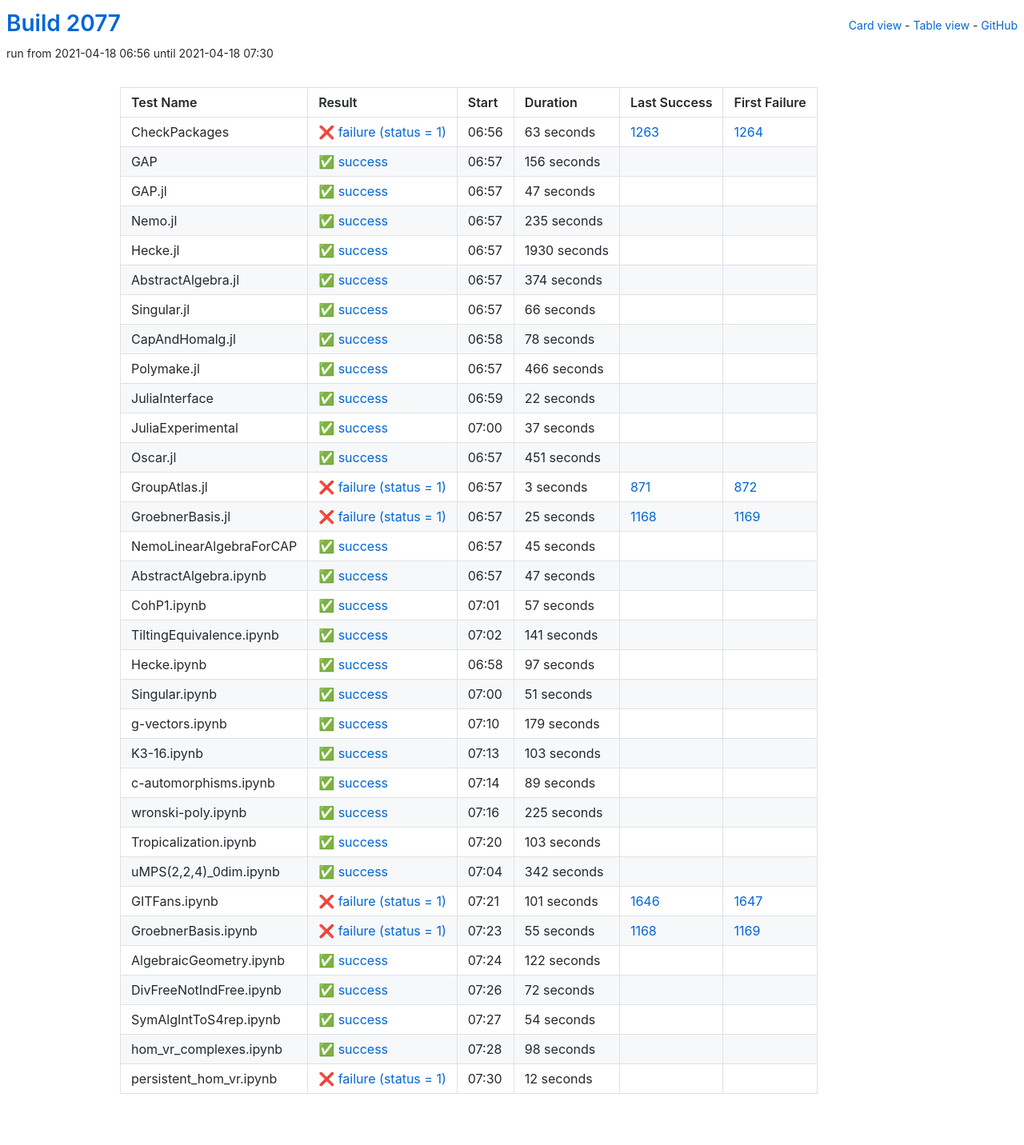
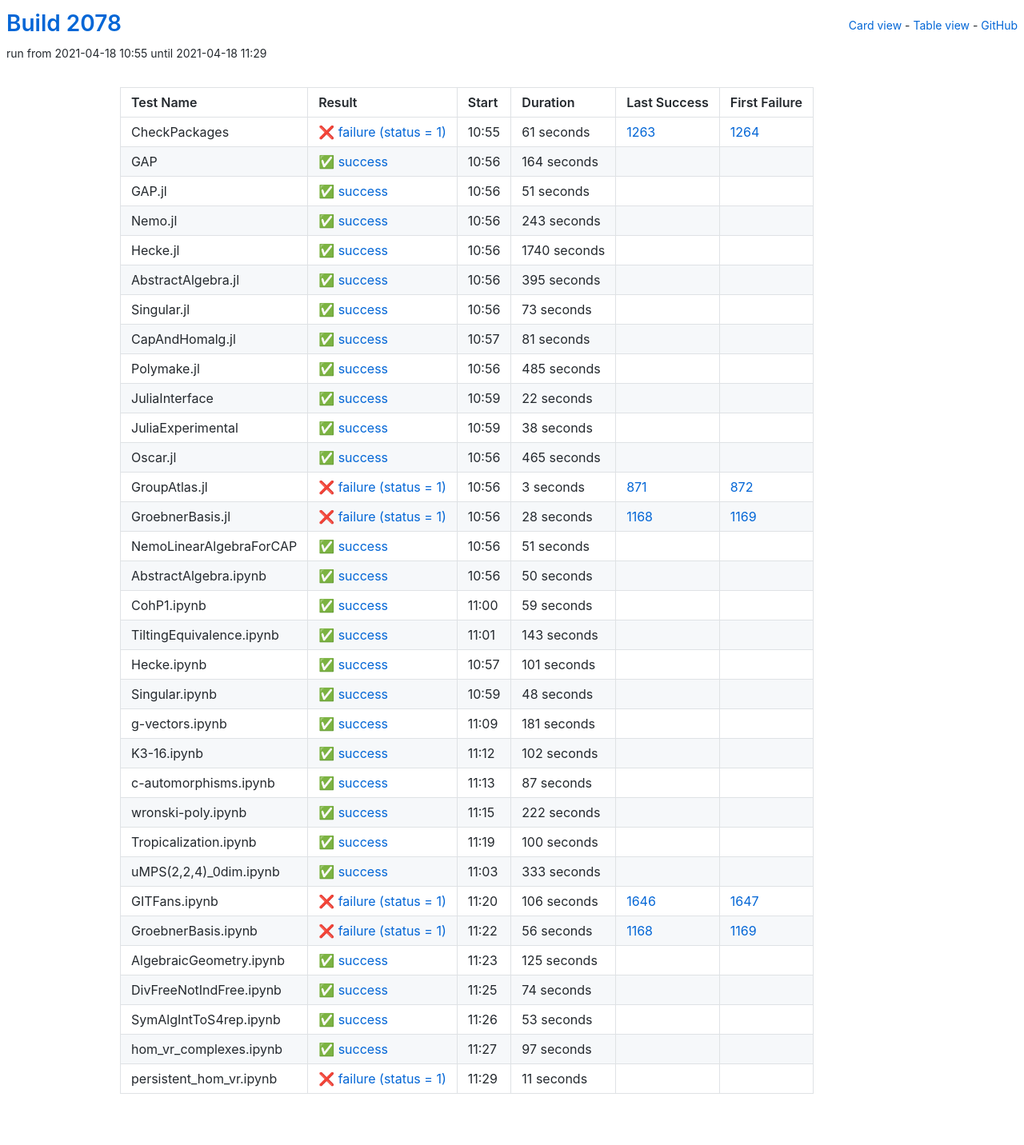
Before and after one commit to oscar-system/oscar-ci-status-stable, a Jekyll site: the page built from table.html, in a window 1280 px wide. Shown: the whole page at 80% size. Built offline with Jekyll 4.4.1, drawn with Linux system fonts in a browser that asks for light colours.

Commit message:
Build #2078

```diff
--- a/_data/ci.yml
+++ b/_data/ci.yml
@@ -1,6 +1,6 @@
 ---
-build: 2077
-build_url: https://oscarci.mathematik.uni-kl.de/job/oscar-stable/2077/
+build: 2078
+build_url: https://oscarci.mathematik.uni-kl.de/job/oscar-stable/2078/
 job: oscar-stable
 organization: oscar-system
 repo: oscar-ci-status-stable
@@ -8,116 +8,116 @@ repourl: https://github.com/oscar-system/oscar-ci-status-stable
 tests:
 - name: CheckPackages
   id: checkpackages
-  log: https://oscarci.mathematik.uni-kl.de/job/oscar-stable/2077/artifact/logs/build-2077/CheckPackages.log
-  start: 2021-04-18 06:56
+  log: https://oscarci.mathematik.uni-kl.de/job/oscar-stable/2078/artifact/logs/build-2078/CheckPackages.log
+  start: 2021-04-18 10:55
   success: false
   exitcode: 1
   status: failure
-  duration: 63
+  duration: 61
   last_success: 1263
   last_success_url: https://oscarci.mathematik.uni-kl.de/job/oscar-stable/1263/
   first_failure: 1264
   first_failure_url: https://oscarci.mathematik.uni-kl.de/job/oscar-stable/1264/
 - name: GAP
   id: gap
-  log: https://oscarci.mathematik.uni-kl.de/job/oscar-stable/2077/artifact/logs/build-2077/GAP.log
-  start: 2021-04-18 06:57
+  log: https://oscarci.mathematik.uni-kl.de/job/oscar-stable/2078/artifact/logs/build-2078/GAP.log
+  start: 2021-04-18 10:56
   success: true
   exitcode: 0
   status: success
-  duration: 156
+  duration: 164
   last_success: false
   last_success_url:
   first_failure: false
   first_failure_url:
 - name: GAP.jl
   id: gap-jl
-  log: https://oscarci.mathematik.uni-kl.de/job/oscar-stable/2077/artifact/logs/build-2077/GAP.jl.log
-  start: 2021-04-18 06:57
+  log: https://oscarci.mathematik.uni-kl.de/job/oscar-stable/2078/artifact/logs/build-2078/GAP.jl.log
+  start: 2021-04-18 10:56
   success: true
   exitcode: 0
   status: success
-  duration: 47
+  duration: 51
   last_success: false
   last_success_url:
   first_failure: false
   first_failure_url:
 - name: Nemo.jl
   id: nemo-jl
-  log: https://oscarci.mathematik.uni-kl.de/job/oscar-stable/2077/artifact/logs/build-2077/Nemo.jl.log
-  start: 2021-04-18 06:57
+  log: https://oscarci.mathematik.uni-kl.de/job/oscar-stable/2078/artifact/logs/build-2078/Nemo.jl.log
+  start: 2021-04-18 10:56
   success: true
   exitcode: 0
   status: success
-  duration: 235
+  duration: 243
   last_success: false
   last_success_url:
   first_failure: false
   first_failure_url:
 - name: Hecke.jl
   id: hecke-jl
-  log: https://oscarci.mathematik.uni-kl.de/job/oscar-stable/2077/artifact/logs/build-2077/Hecke.jl.log
-  start: 2021-04-18 06:57
+  log: https://oscarci.mathematik.uni-kl.de/job/oscar-stable/2078/artifact/logs/build-2078/Hecke.jl.log
+  start: 2021-04-18 10:56
   success: true
   exitcode: 0
   status: success
-  duration: 1930
+  duration: 1740
   last_success: false
   last_success_url:
   first_failure: false
   first_failure_url:
 - name: AbstractAlgebra.jl
   id: abstractalgebra-jl
-  log: https://oscarci.mathematik.uni-kl.de/job/oscar-stable/2077/artifact/logs/build-2077/AbstractAlgebra.jl.log
-  start: 2021-04-18 06:57
+  log: https://oscarci.mathematik.uni-kl.de/job/oscar-stable/2078/artifact/logs/build-2078/AbstractAlgebra.jl.log
+  start: 2021-04-18 10:56
   success: true
   exitcode: 0
   status: success
-  duration: 374
+  duration: 395
   last_success: false
   last_success_url:
   first_failure: false
   first_failure_url:
 - name: Singular.jl
   id: singular-jl
-  log: https://oscarci.mathematik.uni-kl.de/job/oscar-stable/2077/artifact/logs/build-2077/Singular.jl.log
-  start: 2021-04-18 06:57
+  log: https://oscarci.mathematik.uni-kl.de/job/oscar-stable/2078/artifact/logs/build-2078/Singular.jl.log
+  start: 2021-04-18 10:56
   success: true
   exitcode: 0
   status: success
-  duration: 66
+  duration: 73
   last_success: false
   last_success_url:
   first_failure: false
   first_failure_url:
 - name: CapAndHomalg.jl
   id: capandhomalg-jl
-  log: https://oscarci.mathematik.uni-kl.de/job/oscar-stable/2077/artifact/logs/build-2077/CapAndHomalg.jl.log
-  start: 2021-04-18 06:58
+  log: https://oscarci.mathematik.uni-kl.de/job/oscar-stable/2078/artifact/logs/build-2078/CapAndHomalg.jl.log
+  start: 2021-04-18 10:57
   success: true
   exitcode: 0
   status: success
-  duration: 78
+  duration: 81
   last_success: false
   last_success_url:
   first_failure: false
   first_failure_url:
 - name: Polymake.jl
   id: polymake-jl
-  log: https://oscarci.mathematik.uni-kl.de/job/oscar-stable/2077/artifact/logs/build-2077/Polymake.jl.log
-  start: 2021-04-18 06:57
+  log: https://oscarci.mathematik.uni-kl.de/job/oscar-stable/2078/artifact/logs/build-2078/Polymake.jl.log
+  start: 2021-04-18 10:56
   success: true
   exitcode: 0
   status: success
-  duration: 466
+  duration: 485
   last_success: false
   last_success_url:
   first_failure: false
   first_failure_url:
 - name: JuliaInterface
   id: juliainterface
-  log: https://oscarci.mathematik.uni-kl.de/job/oscar-stable/2077/artifact/logs/build-2077/JuliaInterface.log
-  start: 2021-04-18 06:59
+  log: https://oscarci.mathematik.uni-kl.de/job/oscar-stable/2078/artifact/logs/build-2078/JuliaInterface.log
+  start: 2021-04-18 10:59
   success: true
   exitcode: 0
   status: success
@@ -128,32 +128,32 @@ tests:
   first_failure_url:
 - name: JuliaExperimental
   id: juliaexperimental
-  log: https://oscarci.mathematik.uni-kl.de/job/oscar-stable/2077/artifact/logs/build-2077/JuliaExperimental.log
-  start: 2021-04-18 07:00
+  log: https://oscarci.mathematik.uni-kl.de/job/oscar-stable/2078/artifact/logs/build-2078/JuliaExperimental.log
+  start: 2021-04-18 10:59
   success: true
   exitcode: 0
   status: success
-  duration: 37
+  duration: 38
   last_success: false
   last_success_url:
   first_failure: false
   first_failure_url:
 - name: Oscar.jl
   id: oscar-jl
-  log: https://oscarci.mathematik.uni-kl.de/job/oscar-stable/2077/artifact/logs/build-2077/Oscar.jl.log
-  start: 2021-04-18 06:57
+  log: https://oscarci.mathematik.uni-kl.de/job/oscar-stable/2078/artifact/logs/build-2078/Oscar.jl.log
+  start: 2021-04-18 10:56
   success: true
   exitcode: 0
   status: success
-  duration: 451
+  duration: 465
   last_success: false
   last_success_url:
   first_failure: false
   first_failure_url:
 - name: GroupAtlas.jl
   id: groupatlas-jl
-  log: https://oscarci.mathematik.uni-kl.de/job/oscar-stable/2077/artifact/logs/build-2077/GroupAtlas.jl.log
-  start: 2021-04-18 06:57
+  log: https://oscarci.mathematik.uni-kl.de/job/oscar-stable/2078/artifact/logs/build-2078/GroupAtlas.jl.log
+  start: 2021-04-18 10:56
   success: false
   exitcode: 1
   status: failure
@@ -164,68 +164,224 @@ tests:
   first_failure_url: https://oscarci.mathematik.uni-kl.de/job/oscar-stable/872/
 - name: GroebnerBasis.jl
   id: groebnerbasis-jl
-  log: https://oscarci.mathematik.uni-kl.de/job/oscar-stable/2077/artifact/logs/build-2077/GroebnerBasis.jl.log
-  start: 2021-04-18 06:57
+  log: https://oscarci.mathematik.uni-kl.de/job/oscar-stable/2078/artifact/logs/build-2078/GroebnerBasis.jl.log
+  start: 2021-04-18 10:56
   success: false
   exitcode: 1
   status: failure
-  duration: 25
+  duration: 28
   last_success: 1168
   last_success_url: https://oscarci.mathematik.uni-kl.de/job/oscar-stable/1168/
   first_failure: 1169
   first_failure_url: https://oscarci.mathematik.uni-kl.de/job/oscar-stable/1169/
 - name: NemoLinearAlgebraForCAP
   id: nemolinearalgebraforcap
-  log: https://oscarci.mathematik.uni-kl.de/job/oscar-stable/2077/artifact/logs/build-2077/NemoLinearAlgebraForCAP.log
-  start: 2021-04-18 06:57
+  log: https://oscarci.mathematik.uni-kl.de/job/oscar-stable/2078/artifact/logs/build-2078/NemoLinearAlgebraForCAP.log
+  start: 2021-04-18 10:56
   success: true
   exitcode: 0
   status: success
-  duration: 45
+  duration: 51
   last_success: false
   last_success_url:
   first_failure: false
   first_failure_url:
 - name: AbstractAlgebra.ipynb
   id: abstractalgebra-ipynb
-  log: https://oscarci.mathematik.uni-kl.de/job/oscar-stable/2077/artifact/logs/build-2077/AbstractAlgebra.ipynb.log
-  start: 2021-04-18 06:57
+  log: https://oscarci.mathematik.uni-kl.de/job/oscar-stable/2078/artifact/logs/build-2078/AbstractAlgebra.ipynb.log
+  start: 2021-04-18 10:56
   success: true
   exitcode: 0
   status: success
-  duration: 47
+  duration: 50
   last_success: false
   last_success_url:
   first_failure: false
   first_failure_url:
 - name: CohP1.ipynb
   id: cohp1-ipynb
-  log: https://oscarci.mathematik.uni-kl.de/job/oscar-stable/2077/artifact/logs/build-2077/CohP1.ipynb.log
-  start: 2021-04-18 07:01
+  log: https://oscarci.mathematik.uni-kl.de/job/oscar-stable/2078/artifact/logs/build-2078/CohP1.ipynb.log
+  start: 2021-04-18 11:00
   success: true
   exitcode: 0
   status: success
-  duration: 57
+  duration: 59
   last_success: false
   last_success_url:
   first_failure: false
   first_failure_url:
 - name: TiltingEquivalence.ipynb
   id: tiltingequivalence-ipynb
-  log: https://oscarci.mathematik.uni-kl.de/job/oscar-stable/2077/artifact/logs/build-2077/TiltingEquivalence.ipynb.log
-  start: 2021-04-18 07:02
+  log: https://oscarci.mathematik.uni-kl.de/job/oscar-stable/2078/artifact/logs/build-2078/TiltingEquivalence.ipynb.log
+  start: 2021-04-18 11:01
   success: true
   exitcode: 0
   status: success
-  duration: 141
+  duration: 143
   last_success: false
   last_success_url:
   first_failure: false
   first_failure_url:
 - name: Hecke.ipynb
   id: hecke-ipynb
-  log: https://oscarci.mathematik.uni-kl.de/job/oscar-stable/2077/artifact/logs/build-2077/Hecke.ipynb.log
-  start: 2021-04-18 06:58
+  log: https://oscarci.mathematik.uni-kl.de/job/oscar-stable/2078/artifact/logs/build-2078/Hecke.ipynb.log
+  start: 2021-04-18 10:57
+  success: true
+  exitcode: 0
+  status: success
+  duration: 101
+  last_success: false
+  last_success_url:
+  first_failure: false
+  first_failure_url:
+- name: Singular.ipynb
+  id: singular-ipynb
+  log: https://oscarci.mathematik.uni-kl.de/job/oscar-stable/2078/artifact/logs/build-2078/Singular.ipynb.log
+  start: 2021-04-18 10:59
+  success: true
+  exitcode: 0
+  status: success
+  duration: 48
+  last_success: false
+  last_success_url:
+  first_failure: false
+  first_failure_url:
+- name: g-vectors.ipynb
+  id: g-vectors-ipynb
+  log: https://oscarci.mathematik.uni-kl.de/job/oscar-stable/2078/artifact/logs/build-2078/g-vectors.ipynb.log
+  start: 2021-04-18 11:09
+  success: true
+  exitcode: 0
+  status: success
+  duration: 181
+  last_success: false
+  last_success_url:
+  first_failure: false
+  first_failure_url:
+- name: K3-16.ipynb
+  id: k3-16-ipynb
+  log: https://oscarci.mathematik.uni-kl.de/job/oscar-stable/2078/artifact/logs/build-2078/K3-16.ipynb.log
+  start: 2021-04-18 11:12
+  success: true
+  exitcode: 0
+  status: success
+  duration: 102
+  last_success: false
+  last_success_url:
+  first_failure: false
+  first_failure_url:
+- name: c-automorphisms.ipynb
+  id: c-automorphisms-ipynb
+  log: https://oscarci.mathematik.uni-kl.de/job/oscar-stable/2078/artifact/logs/build-2078/c-automorphisms.ipynb.log
+  start: 2021-04-18 11:13
+  success: true
+  exitcode: 0
+  status: success
+  duration: 87
+  last_success: false
+  last_success_url:
+  first_failure: false
+  first_failure_url:
+- name: wronski-poly.ipynb
+  id: wronski-poly-ipynb
+  log: https://oscarci.mathematik.uni-kl.de/job/oscar-stable/2078/artifact/logs/build-2078/wronski-poly.ipynb.log
+  start: 2021-04-18 11:15
+  success: true
+  exitcode: 0
+  status: success
+  duration: 222
+  last_success: false
+  last_success_url:
+  first_failure: false
+  first_failure_url:
+- name: Tropicalization.ipynb
+  id: tropicalization-ipynb
+  log: https://oscarci.mathematik.uni-kl.de/job/oscar-stable/2078/artifact/logs/build-2078/Tropicalization.ipynb.log
+  start: 2021-04-18 11:19
+  success: true
+  exitcode: 0
+  status: success
+  duration: 100
+  last_success: false
+  last_success_url:
+  first_failure: false
+  first_failure_url:
+- name: uMPS(2,2,4)_0dim.ipynb
+  id: umps-2-2-4-0dim-ipynb
+  log: https://oscarci.mathematik.uni-kl.de/job/oscar-stable/2078/artifact/logs/build-2078/uMPS-2-2-4-_0dim.ipynb.log
+  start: 2021-04-18 11:03
+  success: true
+  exitcode: 0
+  status: success
+  duration: 333
+  last_success: false
+  last_success_url:
+  first_failure: false
+  first_failure_url:
+- name: GITFans.ipynb
+  id: gitfans-ipynb
+  log: https://oscarci.mathematik.uni-kl.de/job/oscar-stable/2078/artifact/logs/build-2078/GITFans.ipynb.log
+  start: 2021-04-18 11:20
+  success: false
+  exitcode: 1
+  status: failure
+  duration: 106
+  last_success: 1646
+  last_success_url: https://oscarci.mathematik.uni-kl.de/job/oscar-stable/1646/
+  first_failure: 1647
+  first_failure_url: https://oscarci.mathematik.uni-kl.de/job/oscar-stable/1647/
+- name: GroebnerBasis.ipynb
+  id: groebnerbasis-ipynb
+  log: https://oscarci.mathematik.uni-kl.de/job/oscar-stable/2078/artifact/logs/build-2078/GroebnerBasis.ipynb.log
+  start: 2021-04-18 11:22
+  success: false
+  exitcode: 1
+  status: failure
+  duration: 56
+  last_success: 1168
+  last_success_url: https://oscarci.mathematik.uni-kl.de/job/oscar-stable/1168/
+  first_failure: 1169
+  first_failure_url: https://oscarci.mathematik.uni-kl.de/job/oscar-stable/1169/
+- name: AlgebraicGeometry.ipynb
+  id: algebraicgeometry-ipynb
+  log: https://oscarci.mathematik.uni-kl.de/job/oscar-stable/2078/artifact/logs/build-2078/AlgebraicGeometry.ipynb.log
+  start: 2021-04-18 11:23
+  success: true
+  exitcode: 0
+  status: success
+  duration: 125
+  last_success: false
+  last_success_url:
+  first_failure: false
+  first_failure_url:
+- name: DivFreeNotIndFree.ipynb
+  id: divfreenotindfree-ipynb
+  log: https://oscarci.mathematik.uni-kl.de/job/oscar-stable/2078/artifact/logs/build-2078/DivFreeNotIndFree.ipynb.log
+  start: 2021-04-18 11:25
+  success: true
+  exitcode: 0
+  status: success
+  duration: 74
+  last_success: false
+  last_success_url:
+  first_failure: false
+  first_failure_url:
+- name: SymAlgIntToS4rep.ipynb
+  id: symalginttos4rep-ipynb
+  log: https://oscarci.mathematik.uni-kl.de/job/oscar-stable/2078/artifact/logs/build-2078/SymAlgIntToS4rep.ipynb.log
+  start: 2021-04-18 11:26
+  success: true
+  exitcode: 0
+  status: success
+  duration: 53
+  last_success: false
+  last_success_url:
+  first_failure: false
+  first_failure_url:
+- name: hom_vr_complexes.ipynb
+  id: hom-vr-complexes-ipynb
+  log: https://oscarci.mathematik.uni-kl.de/job/oscar-stable/2078/artifact/logs/build-2078/hom_vr_complexes.ipynb.log
+  start: 2021-04-18 11:27
   success: true
   exitcode: 0
   status: success
@@ -234,171 +390,15 @@ tests:
   last_success_url:
   first_failure: false
   first_failure_url:
-- name: Singular.ipynb
-  id: singular-ipynb
-  log: https://oscarci.mathematik.uni-kl.de/job/oscar-stable/2077/artifact/logs/build-2077/Singular.ipynb.log
-  start: 2021-04-18 07:00
-  success: true
-  exitcode: 0
-  status: success
-  duration: 51
+- name: persistent_hom_vr.ipynb
+  id: persistent-hom-vr-ipynb
+  log: https://oscarci.mathematik.uni-kl.de/job/oscar-stable/2078/artifact/logs/build-2078/persistent_hom_vr.ipynb.log
+  start: 2021-04-18 11:29
+  success: false
+  exitcode: 1
+  status: failure
+  duration: 11
   last_success: false
   last_success_url:
   first_failure: false
   first_failure_url:
-- name: g-vectors.ipynb
-  id: g-vectors-ipynb
-  log: https://oscarci.mathematik.uni-kl.de/job/oscar-stable/2077/artifact/logs/build-2077/g-vectors.ipynb.log
-  start: 2021-04-18 07:10
-  success: true
-  exitcode: 0
-  status: success
-  duration: 179
-  last_success: false
-  last_success_url:
-  first_failure: false
-  first_failure_url:
-- name: K3-16.ipynb
-  id: k3-16-ipynb
-  log: https://oscarci.mathematik.uni-kl.de/job/oscar-stable/2077/artifact/logs/build-2077/K3-16.ipynb.log
-  start: 2021-04-18 07:13
-  success: true
-  exitcode: 0
-  status: success
-  duration: 103
-  last_success: false
-  last_success_url:
-  first_failure: false
-  first_failure_url:
-- name: c-automorphisms.ipynb
-  id: c-automorphisms-ipynb
-  log: https://oscarci.mathematik.uni-kl.de/job/oscar-stable/2077/artifact/logs/build-2077/c-automorphisms.ipynb.log
-  start: 2021-04-18 07:14
-  success: true
-  exitcode: 0
-  status: success
-  duration: 89
-  last_success: false
-  last_success_url:
-  first_failure: false
-  first_failure_url:
-- name: wronski-poly.ipynb
-  id: wronski-poly-ipynb
-  log: https://oscarci.mathematik.uni-kl.de/job/oscar-stable/2077/artifact/logs/build-2077/wronski-poly.ipynb.log
-  start: 2021-04-18 07:16
-  success: true
-  exitcode: 0
-  status: success
-  duration: 225
-  last_success: false
-  last_success_url:
-  first_failure: false
-  first_failure_url:
-- name: Tropicalization.ipynb
-  id: tropicalization-ipynb
-  log: https://oscarci.mathematik.uni-kl.de/job/oscar-stable/2077/artifact/logs/build-2077/Tropicalization.ipynb.log
-  start: 2021-04-18 07:20
-  success: true
-  exitcode: 0
-  status: success
-  duration: 103
-  last_success: false
-  last_success_url:
-  first_failure: false
-  first_failure_url:
-- name: uMPS(2,2,4)_0dim.ipynb
-  id: umps-2-2-4-0dim-ipynb
-  log: https://oscarci.mathematik.uni-kl.de/job/oscar-stable/2077/artifact/logs/build-2077/uMPS-2-2-4-_0dim.ipynb.log
-  start: 2021-04-18 07:04
-  success: true
-  exitcode: 0
-  status: success
-  duration: 342
-  last_success: false
-  last_success_url:
-  first_failure: false
-  first_failure_url:
-- name: GITFans.ipynb
-  id: gitfans-ipynb
-  log: https://oscarci.mathematik.uni-kl.de/job/oscar-stable/2077/artifact/logs/build-2077/GITFans.ipynb.log
-  start: 2021-04-18 07:21
-  success: false
-  exitcode: 1
-  status: failure
-  duration: 101
-  last_success: 1646
-  last_success_url: https://oscarci.mathematik.uni-kl.de/job/oscar-stable/1646/
-  first_failure: 1647
-  first_failure_url: https://oscarci.mathematik.uni-kl.de/job/oscar-stable/1647/
-- name: GroebnerBasis.ipynb
-  id: groebnerbasis-ipynb
-  log: https://oscarci.mathematik.uni-kl.de/job/oscar-stable/2077/artifact/logs/build-2077/GroebnerBasis.ipynb.log
-  start: 2021-04-18 07:23
-  success: false
-  exitcode: 1
-  status: failure
-  duration: 55
-  last_success: 1168
-  last_success_url: https://oscarci.mathematik.uni-kl.de/job/oscar-stable/1168/
-  first_failure: 1169
-  first_failure_url: https://oscarci.mathematik.uni-kl.de/job/oscar-stable/1169/
-- name: AlgebraicGeometry.ipynb
-  id: algebraicgeometry-ipynb
-  log: https://oscarci.mathematik.uni-kl.de/job/oscar-stable/2077/artifact/logs/build-2077/AlgebraicGeometry.ipynb.log
-  start: 2021-04-18 07:24
-  success: true
-  exitcode: 0
-  status: success
-  duration: 122
-  last_success: false
-  last_success_url:
-  first_failure: false
-  first_failure_url:
-- name: DivFreeNotIndFree.ipynb
-  id: divfreenotindfree-ipynb
-  log: https://oscarci.mathematik.uni-kl.de/job/oscar-stable/2077/artifact/logs/build-2077/DivFreeNotIndFree.ipynb.log
-  start: 2021-04-18 07:26
-  success: true
-  exitcode: 0
-  status: success
-  duration: 72
-  last_success: false
-  last_success_url:
-  first_failure: false
-  first_failure_url:
-- name: SymAlgIntToS4rep.ipynb
-  id: symalginttos4rep-ipynb
-  log: https://oscarci.mathematik.uni-kl.de/job/oscar-stable/2077/artifact/logs/build-2077/SymAlgIntToS4rep.ipynb.log
-  start: 2021-04-18 07:27
-  success: true
-  exitcode: 0
-  status: success
-  duration: 54
-  last_success: false
-  last_success_url:
-  first_failure: false
-  first_failure_url:
-- name: hom_vr_complexes.ipynb
-  id: hom-vr-complexes-ipynb
-  log: https://oscarci.mathematik.uni-kl.de/job/oscar-stable/2077/artifact/logs/build-2077/hom_vr_complexes.ipynb.log
-  start: 2021-04-18 07:28
-  success: true
-  exitcode: 0
-  status: success
-  duration: 98
-  last_success: false
-  last_success_url:
-  first_failure: false
-  first_failure_url:
-- name: persistent_hom_vr.ipynb
-  id: persistent-hom-vr-ipynb
-  log: https://oscarci.mathematik.uni-kl.de/job/oscar-stable/2077/artifact/logs/build-2077/persistent_hom_vr.ipynb.log
-  start: 2021-04-18 07:30
-  success: false
-  exitcode: 1
-  status: failure
-  duration: 12
-  last_success: false
-  last_success_url:
-  first_failure: false
-  first_failure_url:
```
Also changed, not shown: README.md.
